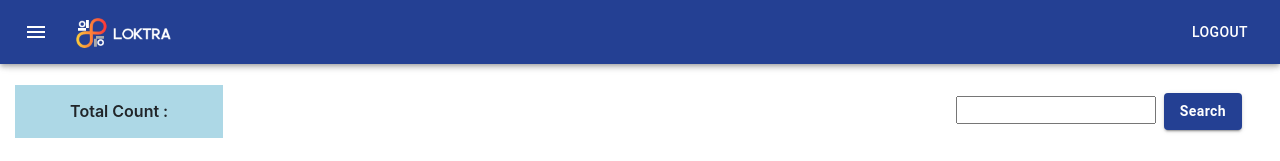
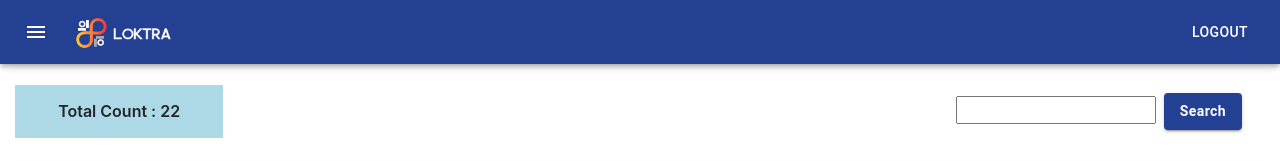
Before and after one commit to BuntyBru/LMS, a React (Create React App) app: page / in a window 1280 px wide. Shown: the top 161 px of the page. Built offline with nearby package versions, Linux system fonts and the light colour scheme; no server answers.

Commit message:
Added redux store

```diff
--- a/package.json
+++ b/package.json
@@ -14,6 +14,7 @@
     "popper.js": "^1.16.0",
     "react": "^16.11.0",
     "react-dom": "^16.11.0",
+    "react-redux": "^7.1.3",
     "react-router": "^5.1.2",
     "react-router-dom": "^5.1.2",
     "react-scripts": "3.2.0",
--- a/redux-basics.js
+++ b/redux-basics.js
@@ -7,6 +7,7 @@ const initialState = {
 
 //Reducer
 const rootReducer = (state=initialState,action) => {
+
     return state;
 };
 
--- a/src/components/mainBody/modules/groups/TopBar/Topbar.js
+++ b/src/components/mainBody/modules/groups/TopBar/Topbar.js
@@ -37,7 +37,7 @@ const Topbar = (props) => {
 return (<div className='container'>
     <div className='row'>
     <div className='col-lg-2 col-sm-2 col-md-2 col-xs-2 totalCount'>
-    <span>Total Count : {props.dataCount}</span>
+    <span onClick={props.clicked}>Total Count : {props.dataCount}</span>
 
     </div>
     <div className='col-lg-10 col-sm-10 col-md-10 col-xs-10 searchBar'>
--- a/src/components/mainBody/modules/groups/groups.js
+++ b/src/components/mainBody/modules/groups/groups.js
@@ -3,7 +3,7 @@ import TablePart from './Table/table'
 import UpperBar from './TopBar/Topbar'
 import axios from 'axios';
 import {Route, Switch, Redirect} from 'react-router-dom';
-
+import {connect} from 'react-redux';
 import GroupDetail from './groupDetail/groupDetail';
 
 
@@ -57,7 +57,7 @@ const MainPage = (props) => {
     return (<div>
        <Switch>
        <Route path="/" exact render= {()=><div>
-            <UpperBar   dataCount = {groupCount}  settingData ={setGroupData}/>
+            <UpperBar   dataCount = {props.ctr} clicked ={props.OnIncrementCounter}  settingData ={setGroupData}/>
         <TablePart tableData = {groupData}/>
             </div>}/>
 
@@ -71,4 +71,21 @@ const MainPage = (props) => {
         )
 }
 
-export default MainPage;
+const mapStateToProps = (state) => {
+
+    return {
+        ctr:state.ctr
+    }
+}
+
+
+const mapDispatchToProps = (dispatch) => {
+
+    return {
+        OnIncrementCounter:()=>dispatch({
+            type:'INC'
+        })
+    }
+}
+
+export default connect(mapStateToProps,mapDispatchToProps)(MainPage);
--- a/src/index.js
+++ b/src/index.js
@@ -7,8 +7,14 @@ import ReactDOM from 'react-dom';
 import './index.css';
 import App from './App';
 import * as serviceWorker from './serviceWorker';
+import {createStore} from 'redux';
+import reducer from './store/reducer';
+import {Provider} from 'react-redux';
 
-ReactDOM.render(<App />, document.getElementById('root'));
+
+const store = createStore(reducer);
+
+ReactDOM.render(<Provider store={store}><App/></Provider>, document.getElementById('root'));
 
 // If you want your app to work offline and load faster, you can change
 // unregister() to register() below. Note this comes with some pitfalls.
--- /dev/null
+++ b/src/store/reducer.js
@@ -0,0 +1,16 @@
+const initalState = {
+    ctr:22
+}
+
+const reducer = (state=initalState,action) => {
+
+    if(action.type == 'INC')
+    {
+        console.log("INCREASE INCREASE INCREASE");
+    }
+
+    return state;
+};
+
+
+export default reducer;
```
Also changed, not shown: 1 other file (tests, documents, lock files or other folders).
